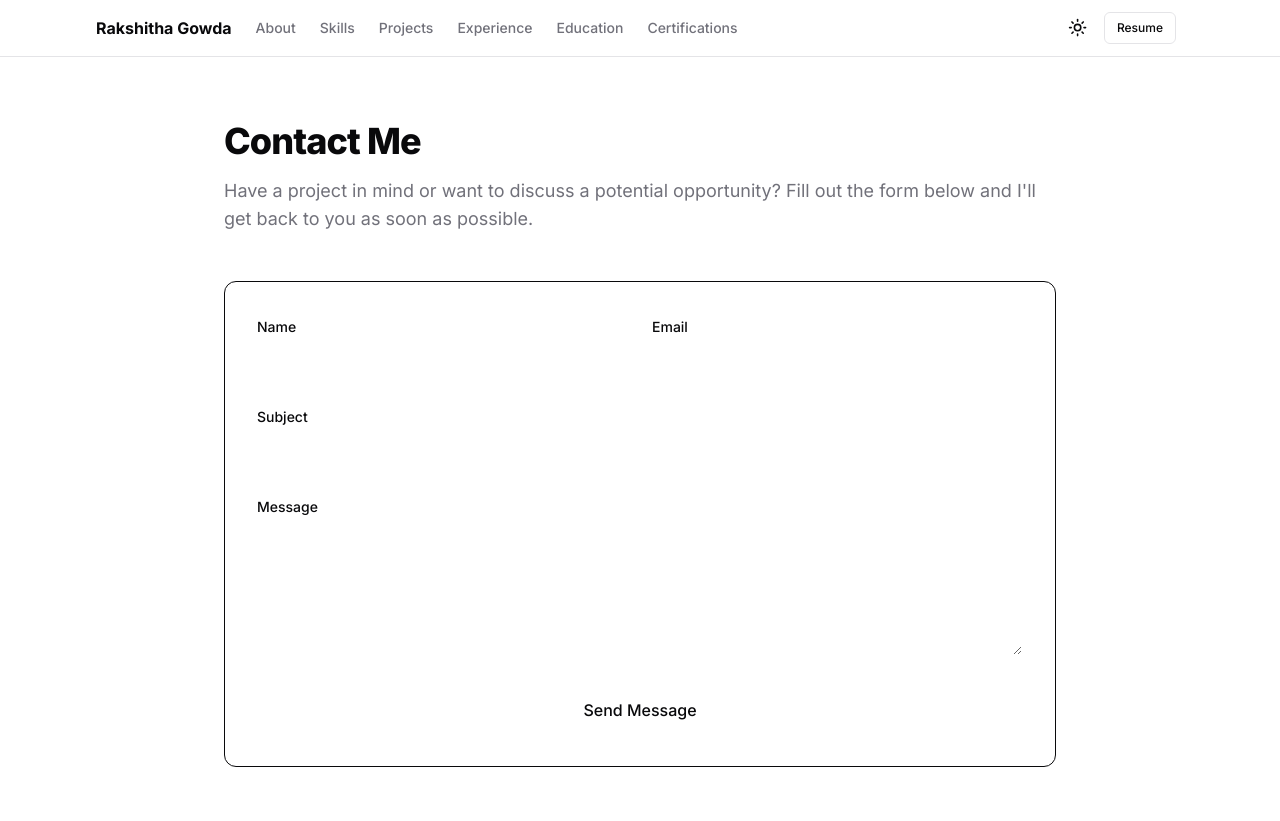
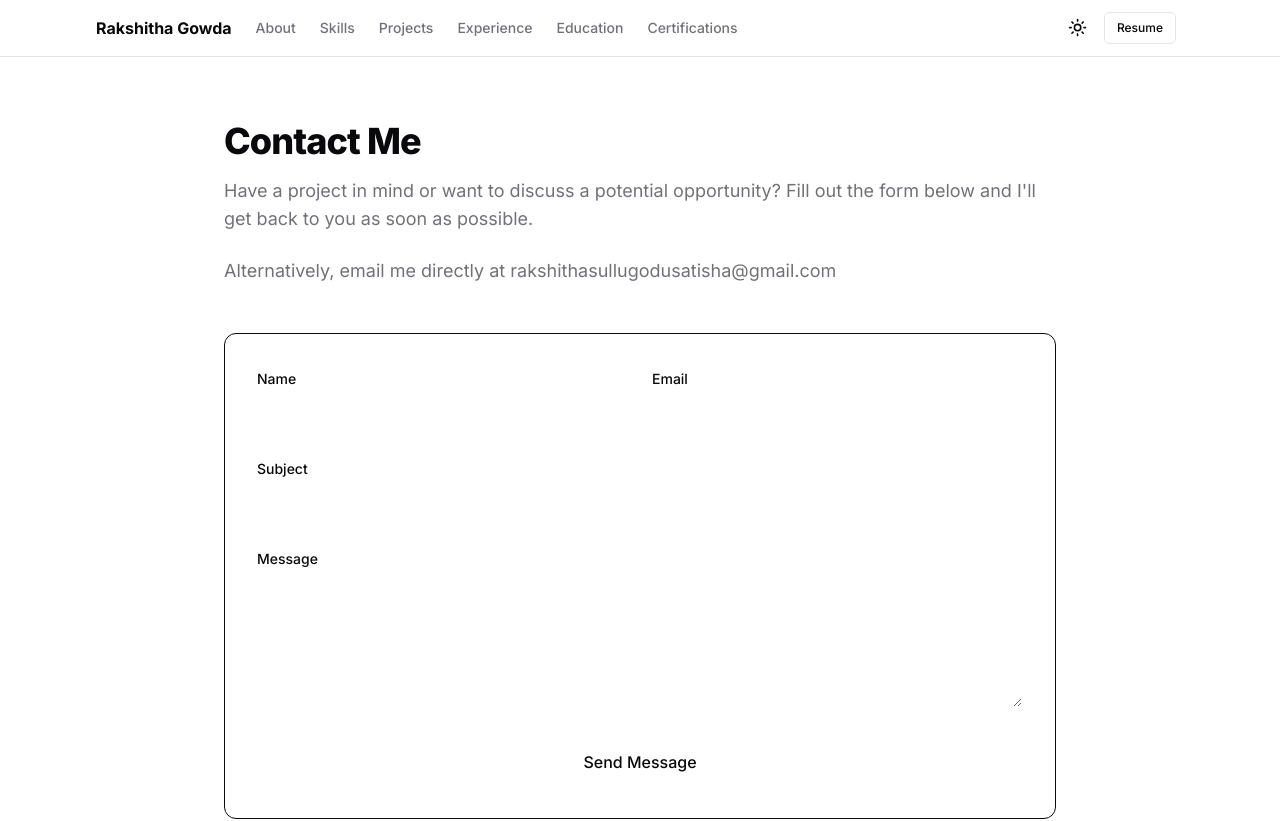
Before and after one commit to rakshitha249/PORTFOLIO, a Next.js app in the folder frontend/: page /contact in a window 1280 px wide. Shown: the top 821 px of the page. Built offline with nearby package versions, Linux system fonts and the light colour scheme.

Commit message:
Add email to contact section

```diff
--- a/frontend/app/contact/page.tsx
+++ b/frontend/app/contact/page.tsx
@@ -11,9 +11,15 @@ export default function ContactPage() {
     <div className="container mx-auto max-w-4xl px-4 md:px-8 py-16">
       <div className="mb-12">
         <h1 className="text-4xl font-extrabold tracking-tight mb-4">Contact Me</h1>
-        <p className="text-lg text-[var(--muted-foreground)]">
+        <p className="text-lg text-[var(--muted-foreground)] mb-6">
           Have a project in mind or want to discuss a potential opportunity?
           Fill out the form below and I'll get back to you as soon as possible.
+        </p>
+        <p className="text-lg text-[var(--muted-foreground)]">
+          Alternatively, email me directly at{" "}
+          <a href="mailto:rakshithasullugodusatisha@gmail.com" className="text-primary hover:underline">
+            rakshithasullugodusatisha@gmail.com
+          </a>
         </p>
       </div>
 
```
